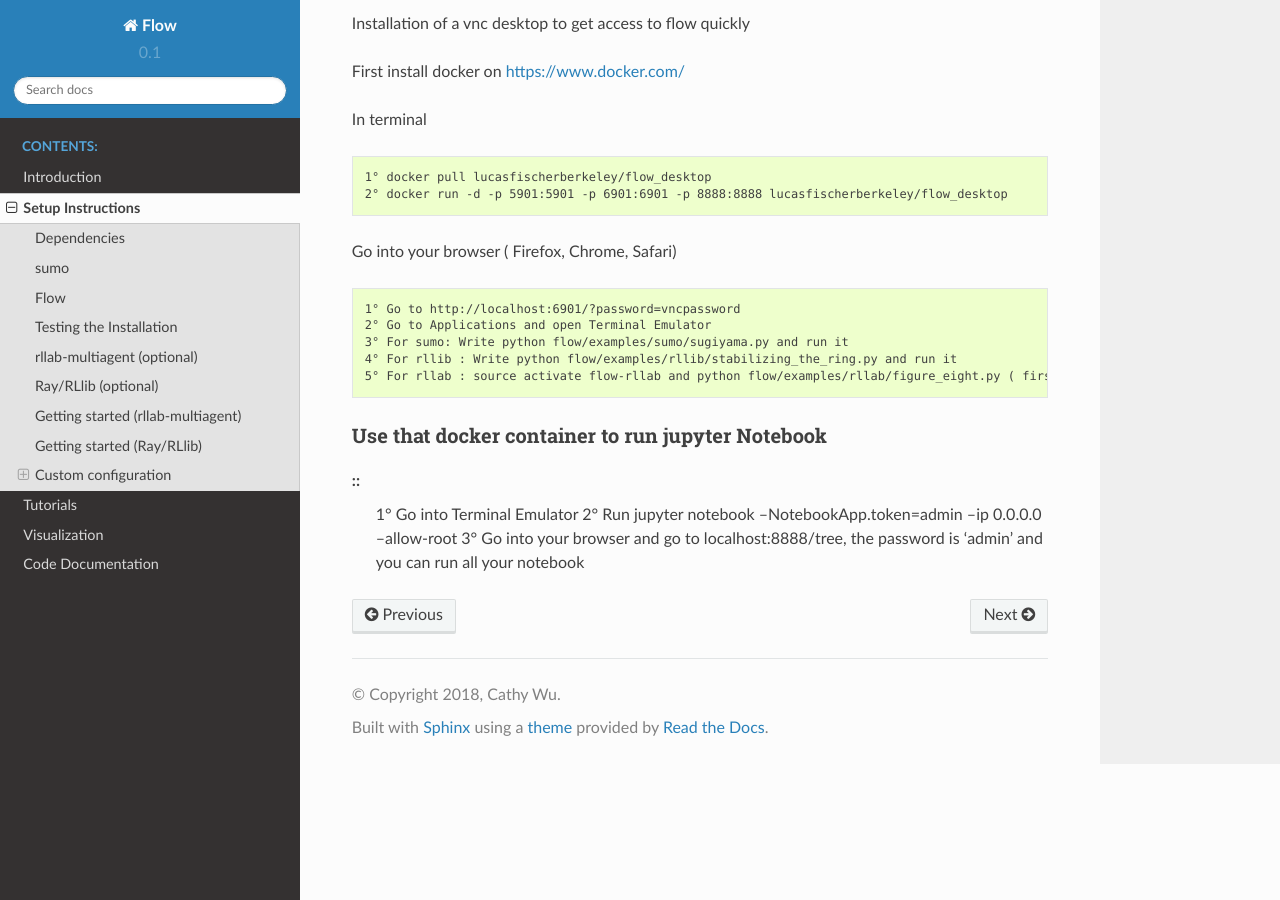
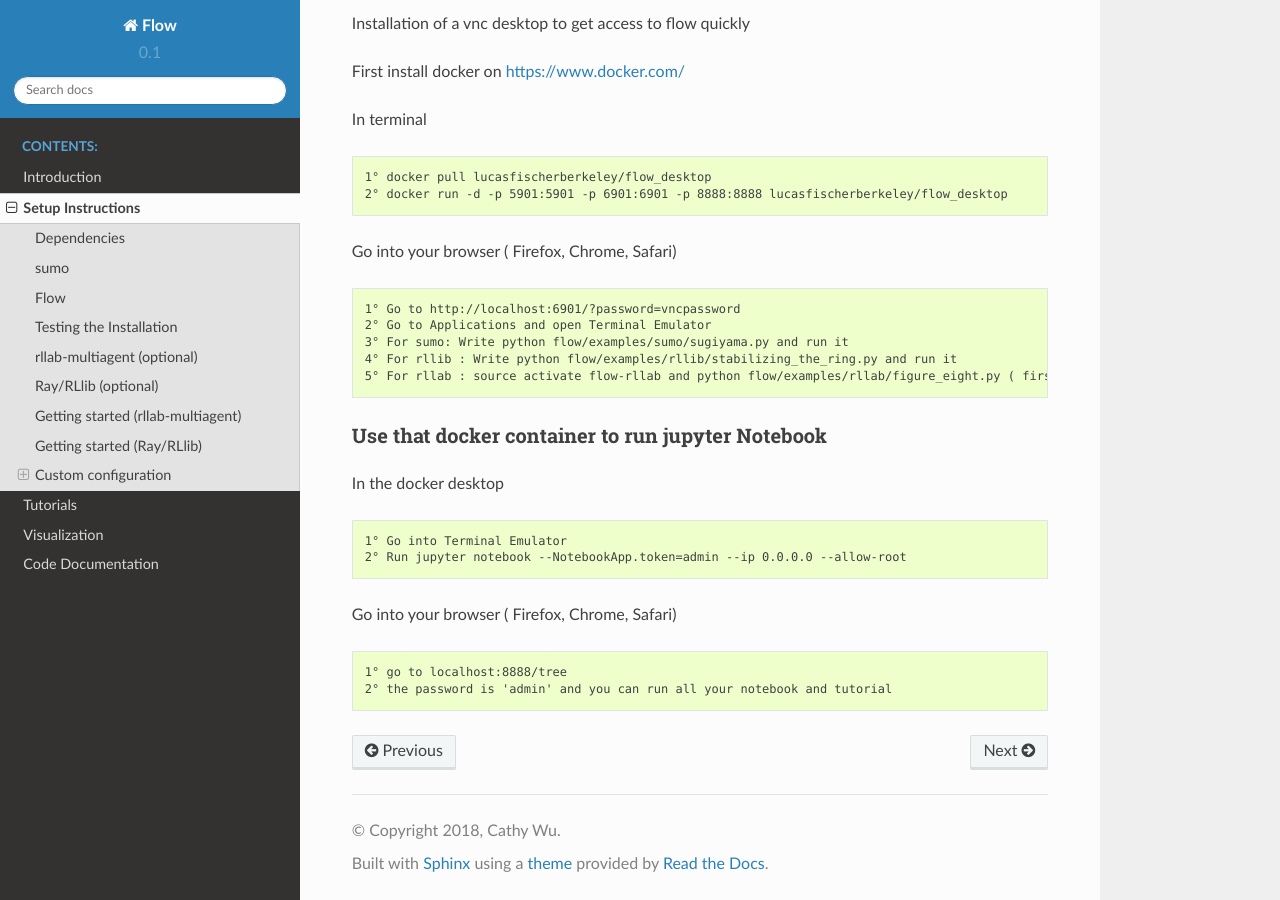
Before and after one commit to flow-project/flow, a Sphinx documentation site: the page built from docs/source/flow_setup.rst, in a window 1280 px wide and 900 px high, scrolled down 4900 px. Built offline with Sphinx 7.4.7 and the Read the Docs theme 2.0.0, drawn with Linux system fonts in a browser that asks for light colours; formulas are drawn with MathJax 3.

Commit message:
Update flow_setup.rst

```diff
--- a/docs/source/flow_setup.rst
+++ b/docs/source/flow_setup.rst
@@ -261,7 +261,13 @@ Go into your browser ( Firefox, Chrome, Safari)
 ====================
 Use that docker container to run jupyter Notebook
 ====================
+
+In the docker desktop
 ::
     1° Go into Terminal Emulator
     2° Run jupyter notebook --NotebookApp.token=admin --ip 0.0.0.0 --allow-root
-    3° Go into your browser and go to localhost:8888/tree, the password is 'admin' and you can run all your notebook
+
+Go into your browser ( Firefox, Chrome, Safari)
+::
+    1° go to localhost:8888/tree
+    2° the password is 'admin' and you can run all your notebook and tutorial
```
